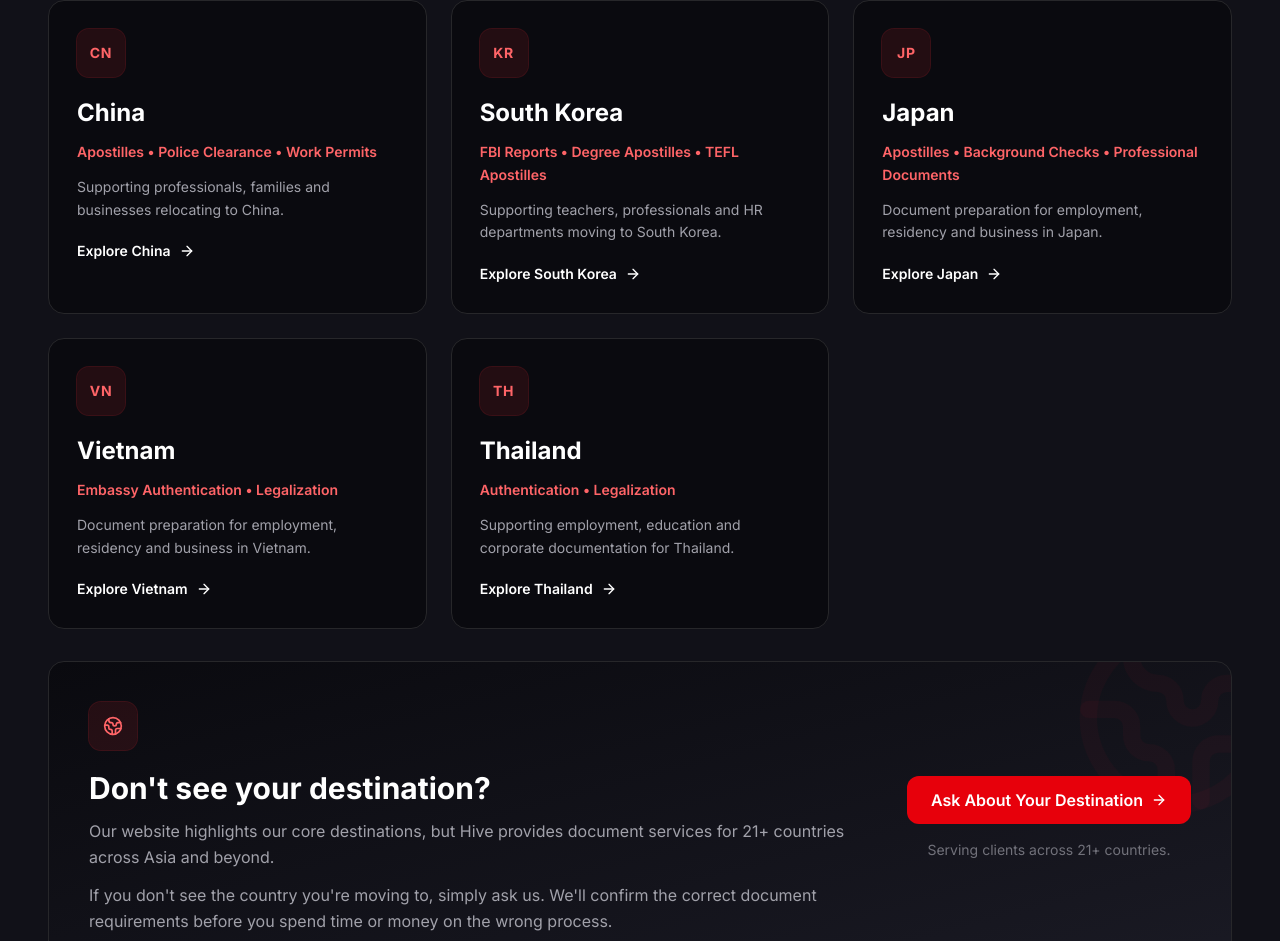
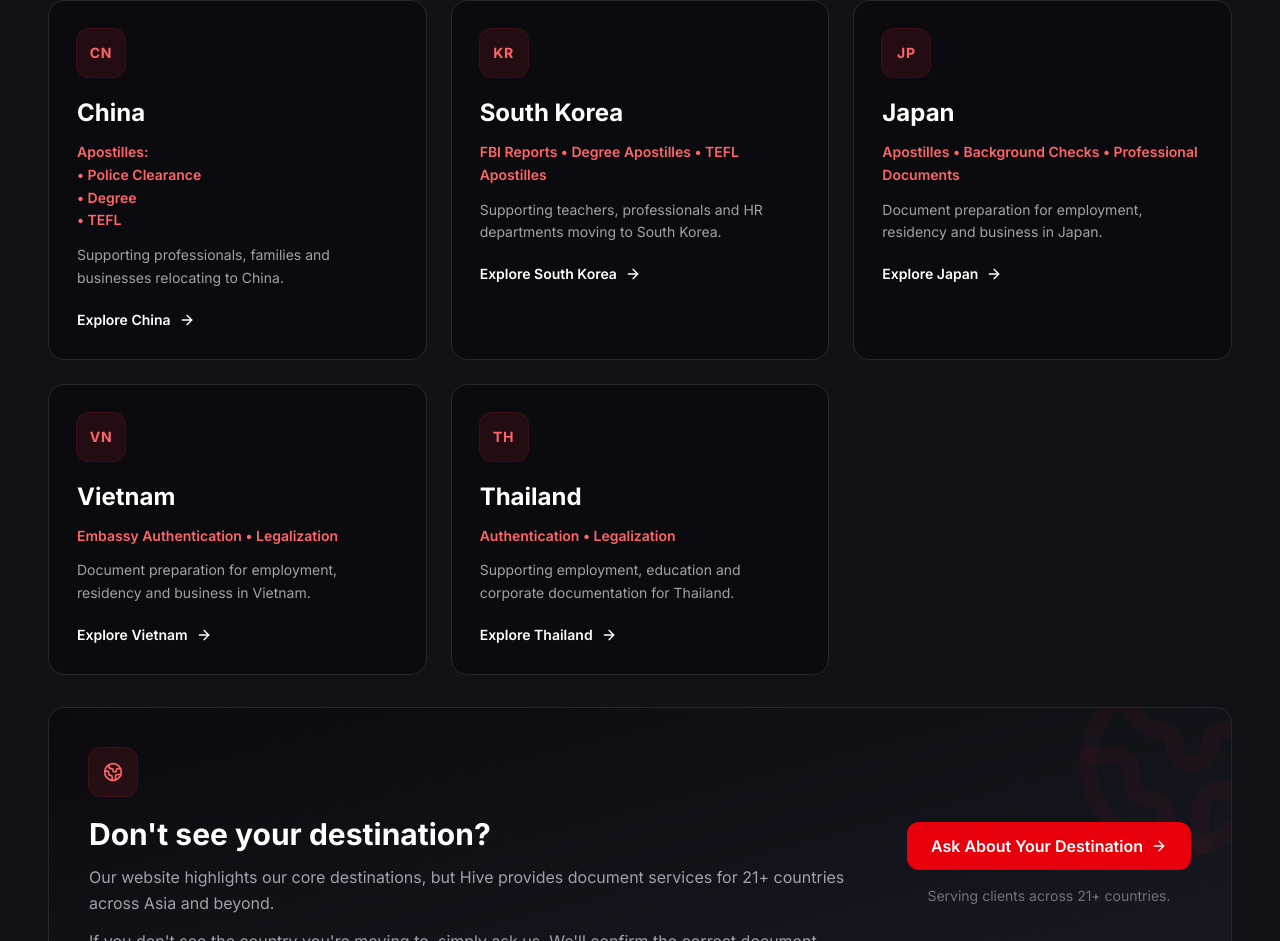
Before and after one commit to scottpiusz-cmyk/hive-digital, a Next.js app: page / in a window 1280 px wide. Shown: the part 1108-2049 px from the top of the page. Built offline with nearby package versions, Linux system fonts and the light colour scheme.

Commit message:
Simplify China homepage services

```diff
--- a/sections/CountriesWeSupport.tsx
+++ b/sections/CountriesWeSupport.tsx
@@ -9,7 +9,7 @@ const countries = [
     name: "China",
     code: "CN",
     href: "/services/china-visa/",
-    headline: "Apostilles • Police Clearance • Work Permits",
+    headline: "Apostilles:\n• Police Clearance\n• Degree\n• TEFL",
     description:
       "Supporting professionals, families and businesses relocating to China.",
   },
@@ -82,7 +82,7 @@ export default function CountriesWeSupport() {
                 <h3 className="mb-3 text-2xl font-bold text-white">
                   {country.name}
                 </h3>
-                <p className="mb-3 text-sm font-semibold leading-relaxed text-red-400">
+                <p className="mb-3 whitespace-pre-line text-sm font-semibold leading-relaxed text-red-400">
                   {country.headline}
                 </p>
                 <p className="text-sm leading-relaxed text-hive-muted">
```
